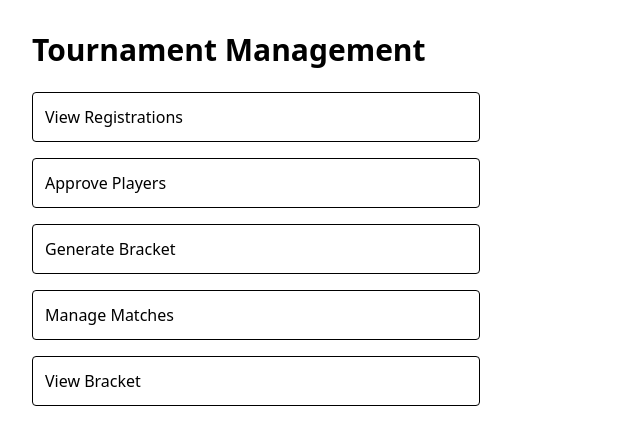
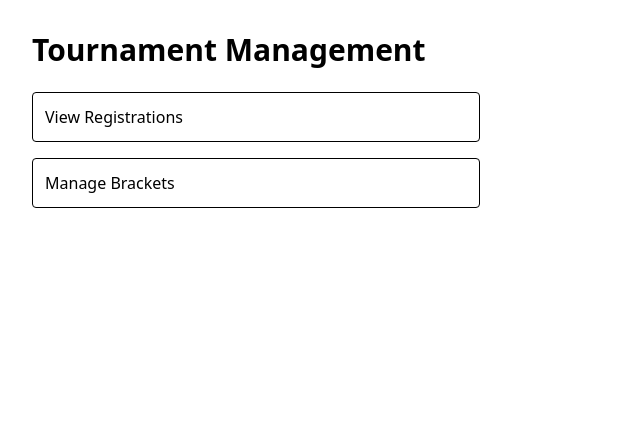
Before and after one commit to GayathriG5787/bracketly, a Next.js app: page /admin/tournaments/1 in a window 1280 px wide. Shown: the top 444 px of the page, without its empty margins (0-640 px from the left). Built offline with nearby package versions, Linux system fonts and the light colour scheme.

Commit message:
updated admin dashboard

```diff
--- a/app/admin/tournaments/[id]/page.tsx
+++ b/app/admin/tournaments/[id]/page.tsx
@@ -16,39 +16,20 @@ export default function TournamentAdminPage({ params }: any) {
 
       <div className="grid gap-4 max-w-md">
 
+        {/* ✅ View Registrations (with approve inside) */}
         <Link
           href={`/admin/tournaments/${tournamentId}/registrations`}
-          className="border p-3 rounded block"
+          className="border p-3 rounded block hover:bg-gray-100"
         >
           View Registrations
         </Link>
 
+        {/* ✅ Combined Bracket Control Panel */}
         <Link
-          href={`/admin/tournaments/${tournamentId}/approve-players`}
-          className="border p-3 rounded block"
+          href={`/admin/tournaments/${tournamentId}/brackets`}
+          className="border p-3 rounded block hover:bg-gray-100"
         >
-          Approve Players
-        </Link>
-
-        <Link
-          href={`/admin/tournaments/${tournamentId}/generate-bracket`}
-          className="border p-3 rounded block"
-        >
-          Generate Bracket
-        </Link>
-
-        <Link
-          href={`/admin/tournaments/${tournamentId}/matches`}
-          className="border p-3 rounded block"
-        >
-          Manage Matches
-        </Link>
-
-        <Link
-          href={`/tournaments/${tournamentId}/bracket`}
-          className="border p-3 rounded block"
-        >
-          View Bracket
+          Manage Brackets
         </Link>
 
       </div>
```
